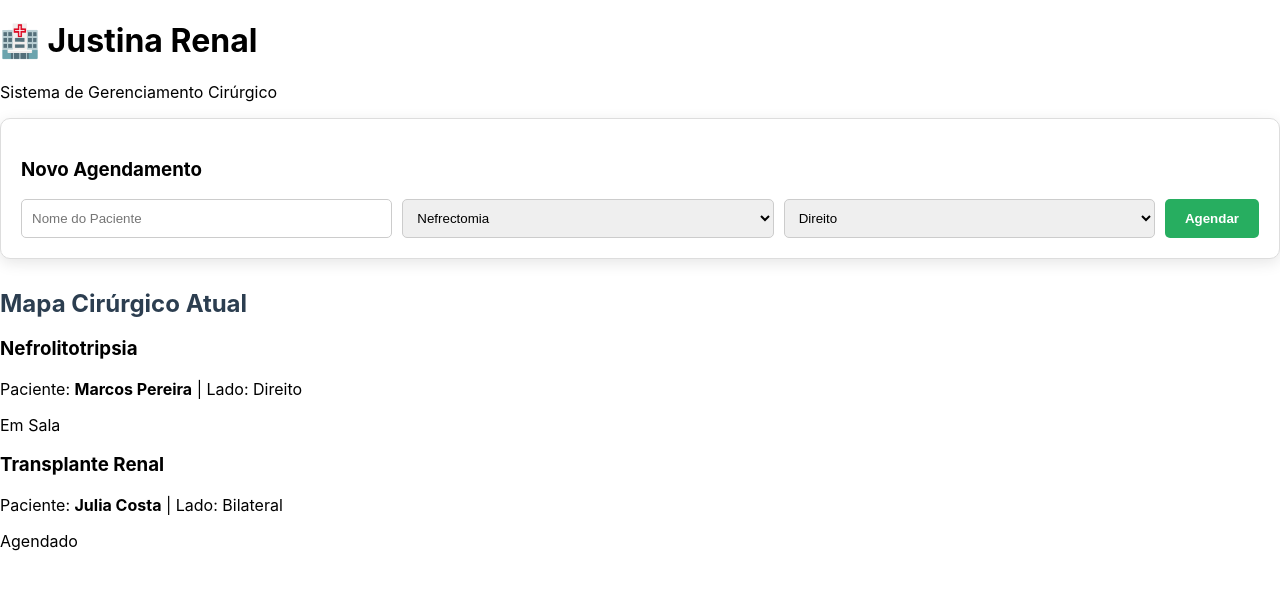
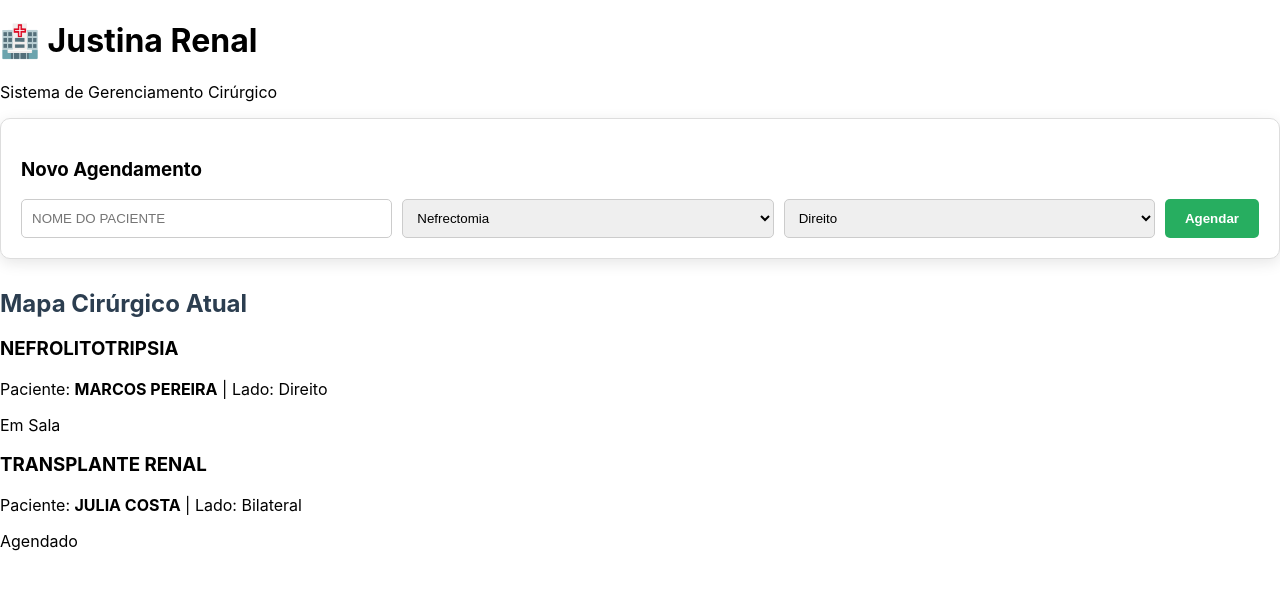
Before and after one commit to SergioRafa/justina-web, a React (Create React App) app: page / in a window 1280 px wide. Shown: the top 590 px of the page. Built offline with nearby package versions, Linux system fonts and the light colour scheme.

Commit message:
Alteração /* Isso faz com que todo o texto dos cards e inputs apareça em maiúsculo automaticamente */ .info h3, .info p strong, .agendamento-form input {   text-transform: uppercase; }

```diff
--- a/src/App.css
+++ b/src/App.css
@@ -36,3 +36,10 @@
 }
 
 h2 { color: #2c3e50; margin-bottom: 15px; }
+
+/* Isso faz com que todo o texto dos cards e inputs apareça em maiúsculo automaticamente */
+.info h3,
+.info p strong,
+.agendamento-form input {
+  text-transform: uppercase;
+}
```
